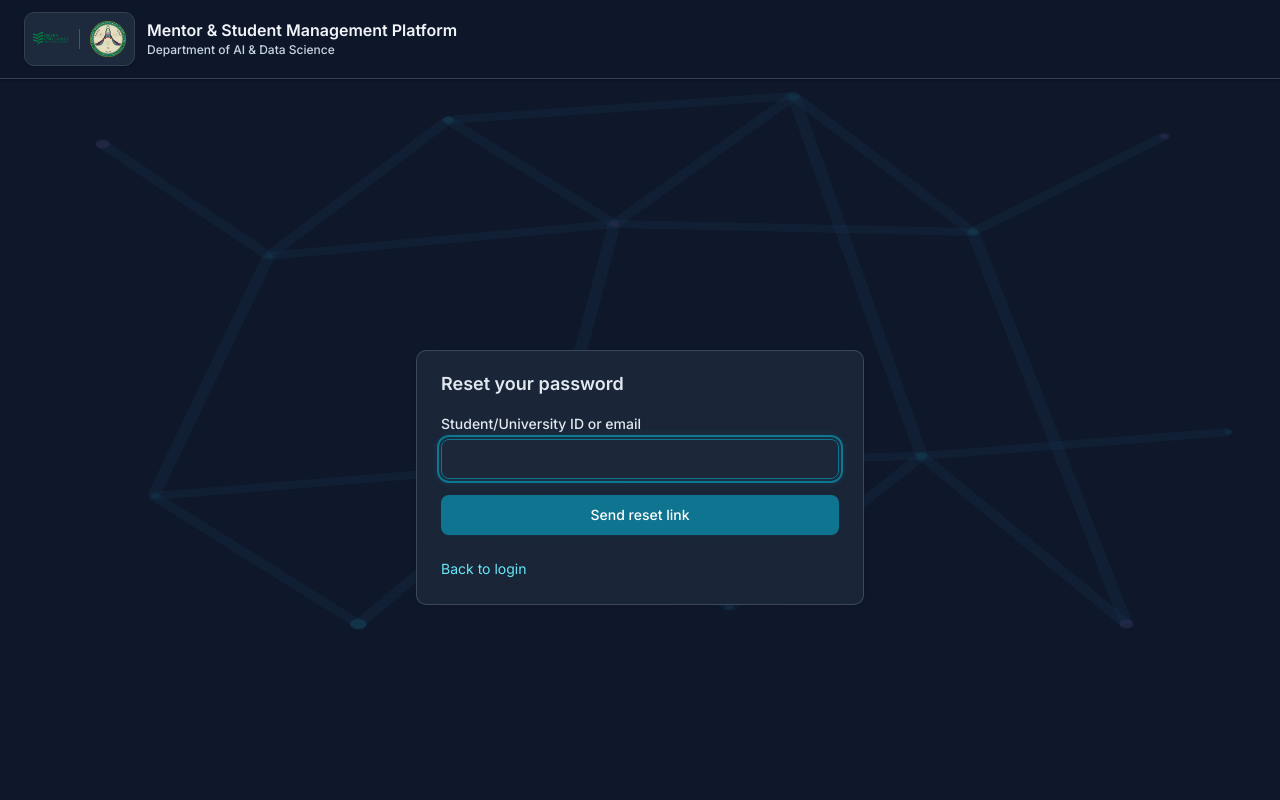
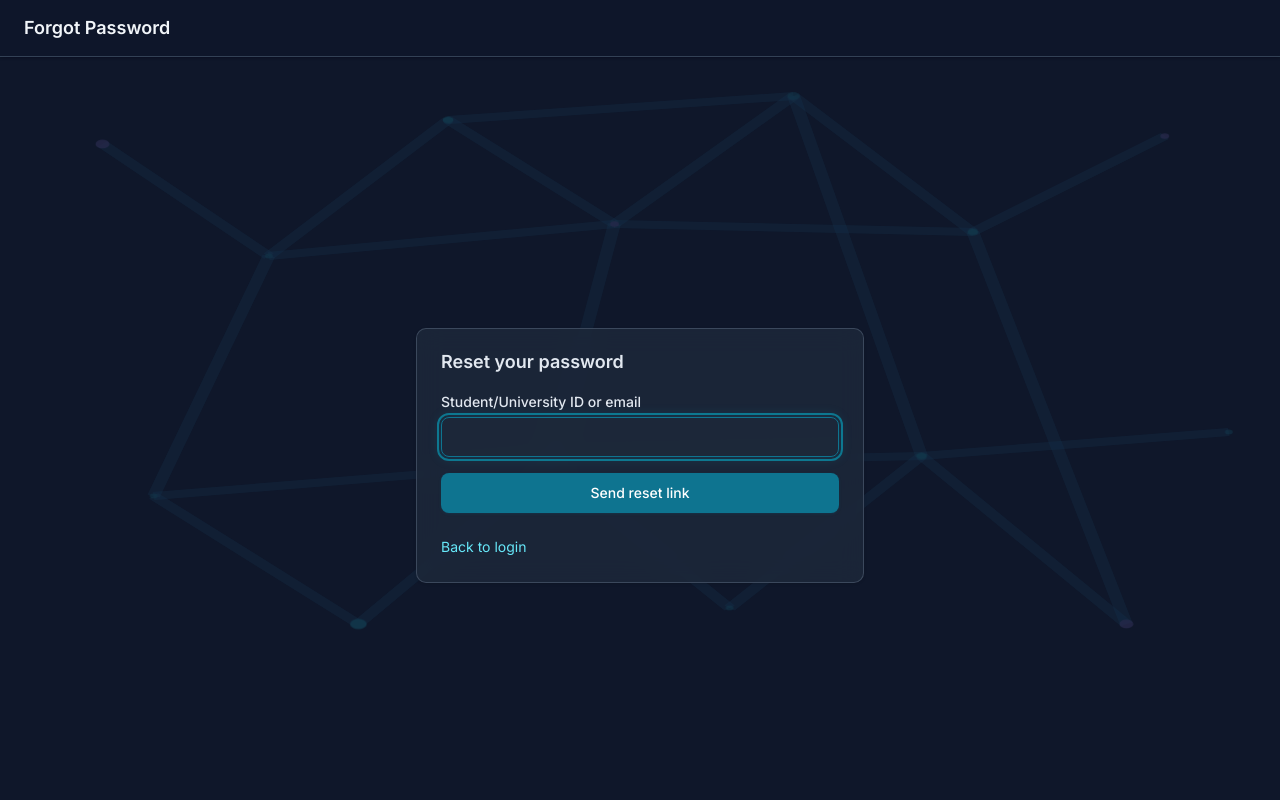
Before and after one commit to blithejisan/university-mentoring-platform, a Next.js app: page /forgot-password in a window 1280 px wide. Shown: the top 800 px of the page. Built offline with nearby package versions, Linux system fonts and the light colour scheme.

Commit message:
fix(layout): resolve dashboard overflow, footer anchoring, and header redundancy

```diff
--- a/src/components/layout/Navbar.tsx
+++ b/src/components/layout/Navbar.tsx
@@ -2,7 +2,6 @@
 
 import React from "react";
 import Link from "next/link";
-import Image from "next/image";
 import { usePathname } from "next/navigation";
 import { LogoutButton } from "@/components/logout-button";
 import { NotificationCenter } from "@/components/notification-center";
@@ -11,73 +10,29 @@ import { UserRound } from "lucide-react";
 export function Navbar() {
   const pathname = usePathname();
   const isPendingApproval = pathname.startsWith("/pending-approval");
-  const roleRoot = isPendingApproval ? "mentor" : pathname.split("/")[1];
-  const roleRoutes: Record<string, { dashboard: string; batches: string; sessions: string; mentors?: string }> = {
-    admin: {
-      dashboard: "/admin/dashboard",
-      batches: "/admin/batches",
-      sessions: "/admin/dashboard#sessions",
-      mentors: "/admin/mentors",
-    },
-    moderator: {
-      dashboard: "/moderator/dashboard",
-      batches: "/moderator/batches",
-      sessions: "/moderator/dashboard#sessions",
-      mentors: "/moderator/mentors",
-    },
-    mentor: {
-      dashboard: "/mentor/dashboard",
-      batches: "/mentor/batches",
-      sessions: "/mentor/sessions",
-      mentors: "/mentor/mentors",
-    },
-    student: {
-      dashboard: "/student/dashboard",
-      batches: "/student/batches",
-      sessions: "/student/dashboard#sessions",
-    },
-  };
-  const routes = roleRoutes[roleRoot];
+  const roleRoot = pathname.split("/")[1];
+  const hasRolePath = /^\/(admin|moderator|mentor|student)(\/|$)/.test(pathname);
+  const pageName = pathname.split("/").filter(Boolean).pop()?.split("-")
+    .map((part) => part.charAt(0).toUpperCase() + part.slice(1))
+    .join(" ") ?? "Dashboard";
+  const pageTitle = pathname.endsWith("/dashboard")
+    ? `${roleRoot.charAt(0).toUpperCase()}${roleRoot.slice(1)} Dashboard`
+    : pathname === "/"
+      ? "Dashboard"
+      : pathname === "/profile"
+        ? "Profile & Security"
+        : pageName;
+
   return (
-    <header className="relative z-40 w-full shrink-0 border-b border-slate-700/70 bg-slate-900/90 px-4 py-3 shadow-sm shadow-slate-950/30 backdrop-blur-md sm:px-6">
-      <div className="flex min-h-11 items-center justify-between gap-4">
+    <header className="relative z-40 w-full shrink-0 border-b border-slate-700/70 bg-slate-900/90 px-4 py-2 shadow-sm shadow-slate-950/30 backdrop-blur-md sm:px-6">
+      <div className="flex h-10 items-center justify-between gap-4">
+        <h1 className="min-w-0 truncate text-base font-semibold text-slate-100 sm:text-lg">
+          {isPendingApproval ? "Pending Approval" : pageTitle}
+        </h1>
 
-        {/* Left Side: Brand Logo & Updated Title */}
-        <Link href={isPendingApproval ? "/pending-approval" : routes?.dashboard ?? "/"} className="group flex min-w-0 items-center gap-2.5 sm:gap-3">
-          <div className="flex shrink-0 items-center gap-2 rounded-lg border border-slate-700 bg-slate-800 p-1.5 shadow-sm transition-colors group-hover:border-cyan-500/50 sm:gap-2.5 sm:p-2">
-            <div className="relative size-8 sm:size-9">
-              <Image
-                src="/gub-logo.png"
-                alt="GUB Logo"
-                fill
-                className="object-contain"
-              />
-            </div>
-            <div className="h-5 w-[1px] bg-slate-600" />
-            <div className="relative size-8 sm:size-9">
-              <Image
-                src="/ads-logo.png"
-                alt="ADS Logo"
-                fill
-                className="object-contain"
-              />
-            </div>
-          </div>
-
-          <div className="flex min-w-0 flex-col gap-0.5">
-            <span className="truncate text-sm font-semibold leading-tight text-slate-100 transition-colors group-hover:text-cyan-200 sm:text-base">
-              Mentor & Student Management Platform
-            </span>
-            <span className="truncate text-[11px] font-medium leading-snug text-slate-300 sm:text-xs">
-              Department of AI & Data Science
-            </span>
-          </div>
-        </Link>
-
-        {/* Header actions */}
         <div className="ml-auto flex shrink-0 items-center gap-2">
-          {routes && !isPendingApproval && <NotificationCenter />}
-          {(routes || pathname === "/profile") && (
+          {hasRolePath && !isPendingApproval && <NotificationCenter />}
+          {(hasRolePath || pathname === "/profile") && (
             <>
               <Link
                 href="/profile"
--- a/src/components/layout/PortalShell.tsx
+++ b/src/components/layout/PortalShell.tsx
@@ -11,15 +11,15 @@ export function PortalShell({ children }: { children: React.ReactNode }) {
   const showSidebar = (hasRolePath && !pathname.startsWith("/pending-approval")) || pathname === "/profile";
 
   return (
-    <div className={showSidebar ? "flex h-dvh min-h-0 flex-col overflow-hidden" : "flex min-h-screen flex-col"}>
+    <div className="flex min-h-screen flex-col justify-between">
       <Navbar />
-      <div className={showSidebar ? "flex min-h-0 flex-1 flex-col md:flex-row" : "flex flex-1 flex-col"}>
+      <div className={showSidebar ? "flex flex-1 flex-col md:flex-row" : "flex flex-1 flex-col"}>
         {showSidebar && <Sidebar />}
-        <div className="flex min-h-0 min-w-0 flex-1 flex-col">
+        <div className="flex min-w-0 flex-1 flex-col">
           <main
             className={
               showSidebar
-                ? "min-h-0 flex-1 overflow-y-auto px-4 py-5 sm:px-6 sm:py-6"
+                ? "flex-1 px-4 py-5 sm:px-6 sm:py-6"
                 : "mx-auto w-full max-w-7xl flex-1 px-4 py-8 sm:px-6 lg:px-8"
             }
           >
--- a/src/components/layout/Sidebar.tsx
+++ b/src/components/layout/Sidebar.tsx
@@ -63,8 +63,8 @@ export function Sidebar() {
   const links = [...items, { label: "Profile & Security", href: "/profile", icon: UserRound }];
 
   return (
-    <aside className="z-20 flex w-full shrink-0 flex-col border-b border-slate-700/70 bg-slate-900/75 backdrop-blur-md md:h-full md:w-64 md:border-b-0 md:border-r">
-      <nav aria-label="Primary navigation" className="flex gap-1 overflow-x-auto p-3 md:flex-col md:gap-1.5 md:overflow-y-auto md:p-4">
+    <aside className="z-20 flex w-full shrink-0 flex-col border-b border-slate-700/70 bg-slate-900/75 backdrop-blur-md md:sticky md:top-0 md:h-[calc(100dvh-3.5rem)] md:w-64 md:self-start md:border-b-0 md:border-r">
+      <nav aria-label="Primary navigation" className="flex gap-1 overflow-x-auto p-3 md:min-h-0 md:flex-1 md:flex-col md:gap-1.5 md:overflow-y-auto md:p-4">
         {links.map(({ label, href, icon: Icon }) => {
           const hrefPath = href.split("#")[0];
           const isHashLink = href.includes("#");
```
